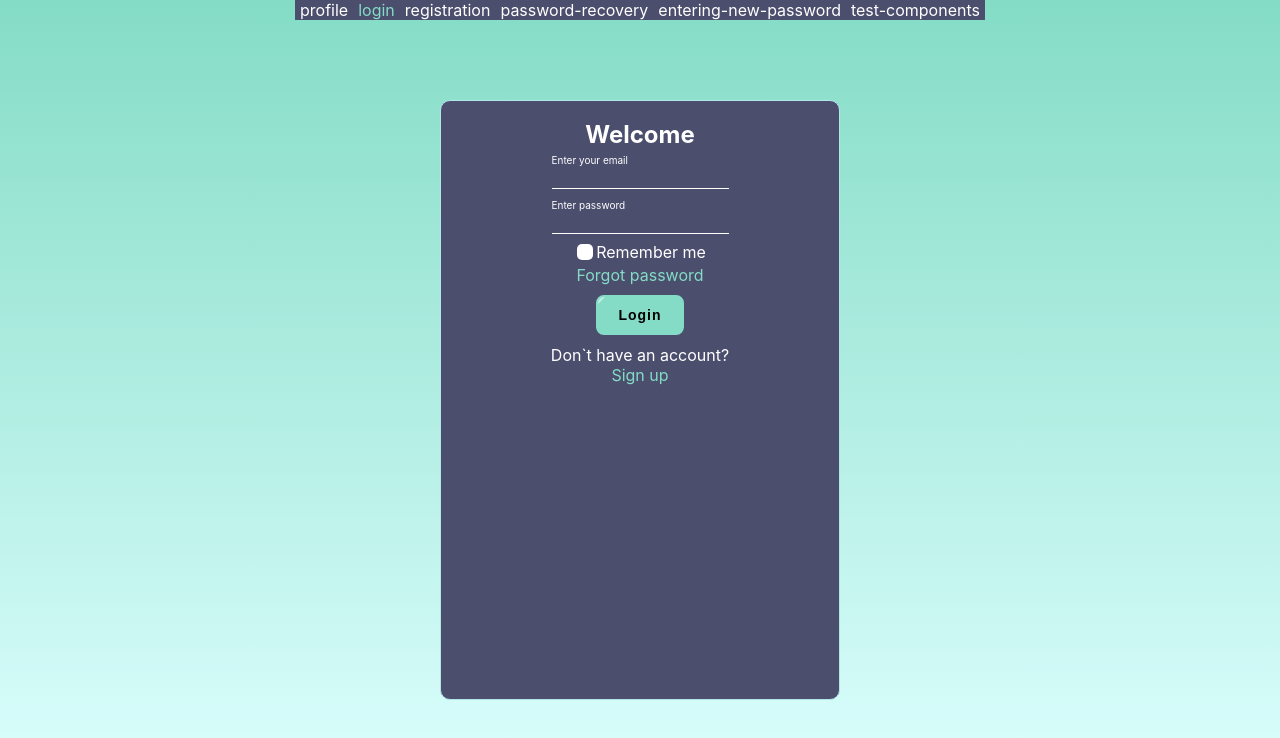
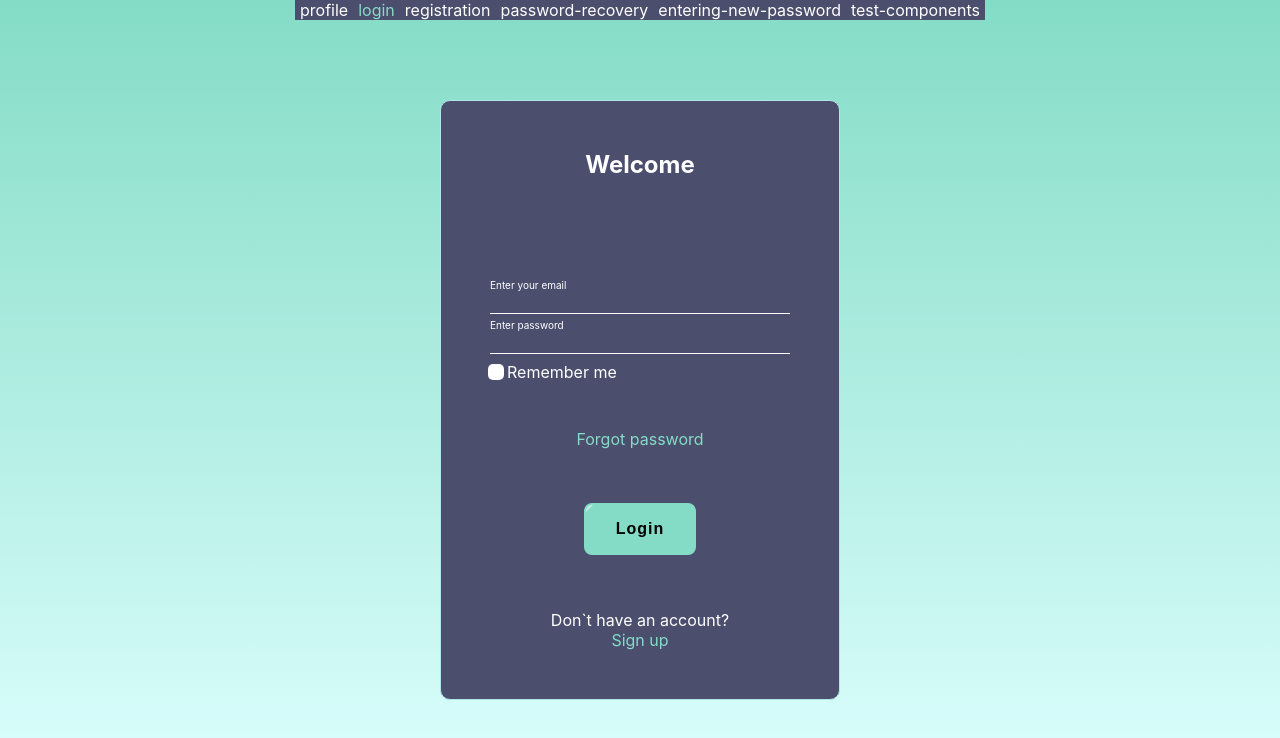
Before and after one commit to username91355/cards, a React (Create React App) app: page /login in a window 1280 px wide. Shown: the top 738 px of the page. Built offline with nearby package versions, Linux system fonts and the light colour scheme.

Commit message:
d1 - Edit Login.tsx Finished

```diff
--- a/src/pages/login/Login.module.css
+++ b/src/pages/login/Login.module.css
@@ -2,5 +2,23 @@
     display: flex;
     flex-direction: column;
     align-items: center;
+    justify-content: space-between;
     background-color: #4b4e6d;
+    height: 100%;
+    width: 100%;
 }
+
+.login__title {
+    margin: 30px 0 50px;
+}
+
+.login__input {
+    width: 300px;
+}
+
+.login__registration_box {
+    display: flex;
+    flex-direction: column;
+    align-items: center;
+    margin-bottom: 30px;
+}
--- a/src/pages/login/Login.tsx
+++ b/src/pages/login/Login.tsx
@@ -34,28 +34,37 @@ const Login: React.FC<IProps> = props => {
 
     return (
         <div className={s.login__wrapper}>
-            <h2>Welcome</h2>
+            <h2 className={s.login__title}>Welcome</h2>
+            <div>
                 <SuperInput value={email}
                             onChange={emailChangeHandler}
                             type={'email'}
                             label={'Enter your email'}
-                        error={error}/>
+                            error={error}
+                            className={s.login__input}/>
                 <SuperInput value={password}
                             onChange={passwordChangeHandler}
                             type={'password'}
                             label={'Enter password'}
-                        error={error}/>
+                            error={error}
+                            className={s.login__input}/>
                 <SuperCheckbox checked={rememberMe}
                                onChange={rememberMeChangeHandler}
                                children={'Remember me'}
-            />
+                               className={s.login__checkbox}/>
+            </div>
+            <>
                 <SuperLink to='/password-recovery' children={'Forgot password'}/>
                 <SuperButton title={'Login'}
                              type={'primary'}
                              onClick={submit}
-                         disabled={loginStatus === STATUS.LOADING}/>
+                             disabled={loginStatus === STATUS.LOADING}
+                             sizeBtn={'large'}/>
+                <div className={s.login__registration_box}>
                     <p>Don`t have an account?</p>
                     <SuperLink to='/registration' children={'Sign up'}/>
+                </div>
+            </>
         </div>
     );
 };
--- a/src/pages/login/LoginCont.tsx
+++ b/src/pages/login/LoginCont.tsx
@@ -3,7 +3,7 @@ import {useDispatch, useSelector} from 'react-redux';
 import {Navigate} from 'react-router-dom';
 import {TAppState} from '../../store/store';
 import Login from './Login';
-import {login} from '../../store/reducers/login-reducer';
+import {login, setLoginError} from '../../store/reducers/login-reducer';
 import {SmallContainer} from "../../components/small-container/SmallContainer";
 
 const LoginCont: React.FC = () => {
@@ -20,15 +20,19 @@ const LoginCont: React.FC = () => {
         dispatch(login(email, password, rememberMe))
     }
 
+
     const emailChangeHandler = (e: ChangeEvent<HTMLInputElement>) => {
+        dispatch(setLoginError(null))
         setEmail(e.currentTarget.value)
     }
 
     const passwordChangeHandler = (e: ChangeEvent<HTMLInputElement>) => {
+        dispatch(setLoginError(null))
         setPassword(e.currentTarget.value)
     }
 
     const rememberMeChangeHandler = (e: ChangeEvent<HTMLInputElement>) => {
+        dispatch(setLoginError(null))
         setRememberMe(e.currentTarget.checked)
     }
 
--- a/src/store/actions.ts
+++ b/src/store/actions.ts
@@ -2,4 +2,5 @@ export const ACTIONS = {
     SET_USER_DATA: 'cards/login/SET_USER_DATA',
     SET_AUTH_STATUS: 'cards/login/SET_AUTH_STATUS',
     SET_LOGIN_STATUS: 'cards/login/SET_LOGIN_STATUS',
+    SET_LOGIN_ERROR: 'cards/login/SET_LOGIN_ERROR',
 }
--- a/src/store/reducers/login-reducer.ts
+++ b/src/store/reducers/login-reducer.ts
@@ -22,10 +22,7 @@ export const loginIState = {
 export const loginReducer = (state: TLoginState = loginIState, action: any) => {
     switch (action.type) {
         case ACTIONS.SET_USER_DATA:
-            return {
-                ...state,
-                ...action.payload
-            };
+        case ACTIONS.SET_LOGIN_ERROR:
         case ACTIONS.SET_AUTH_STATUS:
             return {
                 ...state,
@@ -39,6 +36,7 @@ export const loginReducer = (state: TLoginState = loginIState, action: any) => {
 const setUserData = (payload: any) => ({type: ACTIONS.SET_USER_DATA, payload});
 const setAuthStatus = (isAuth: boolean) => ({type: ACTIONS.SET_USER_DATA, payload: {isAuth}});
 const setLoginStatus = (loginStatus: STATUS) => ({type: ACTIONS.SET_USER_DATA, payload: {loginStatus}});
+export const setLoginError = (error: string | null) => ({type: ACTIONS.SET_LOGIN_ERROR, payload: {error}});
 
 export const login = (email: string, password: string, rememberMe: boolean): ThunkType => async dispatch => {
     try {
@@ -49,8 +47,8 @@ export const login = (email: string, password: string, rememberMe: boolean): Thu
         dispatch(setUserData(response.data));
         dispatch(setAuthStatus(true));
         dispatch(setLoginStatus(STATUS.SUCCESS));
-    } catch (err) {
+    } catch (err: any) {
+        dispatch(setLoginError(err.response ? err.response.data.error : err.message));
         dispatch(setLoginStatus(STATUS.ERROR));
-        console.error(err);
     }
 }
```
Lines whose indentation alone changed are shown as unchanged.
